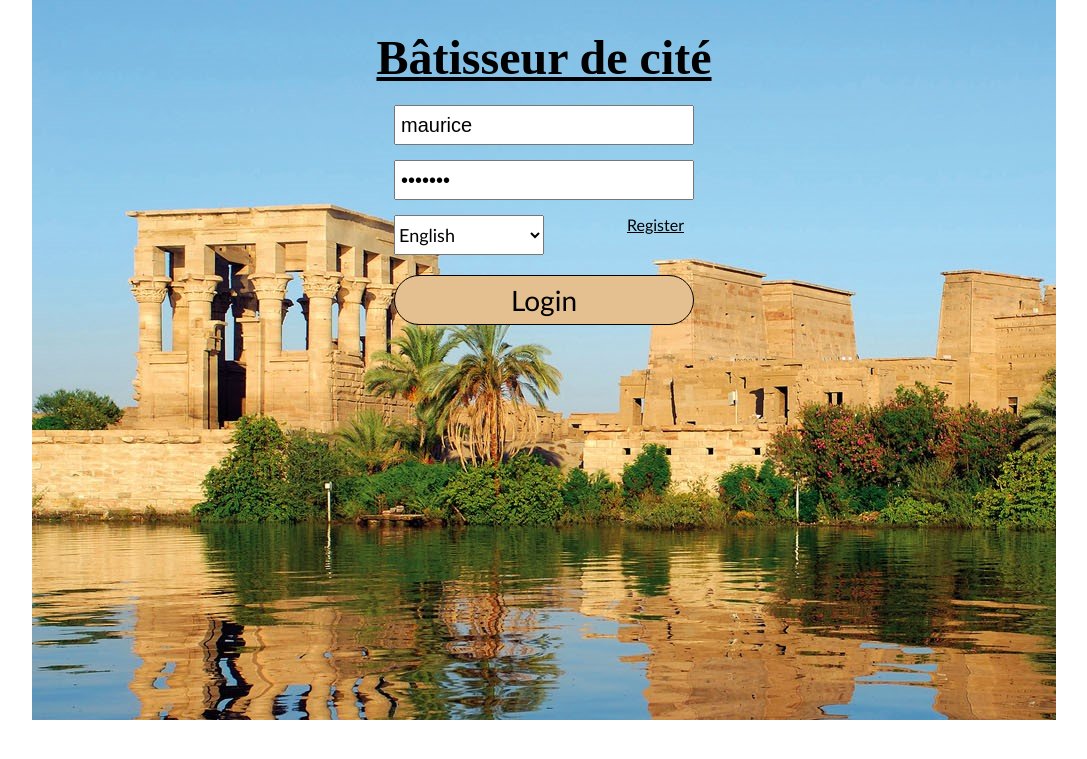
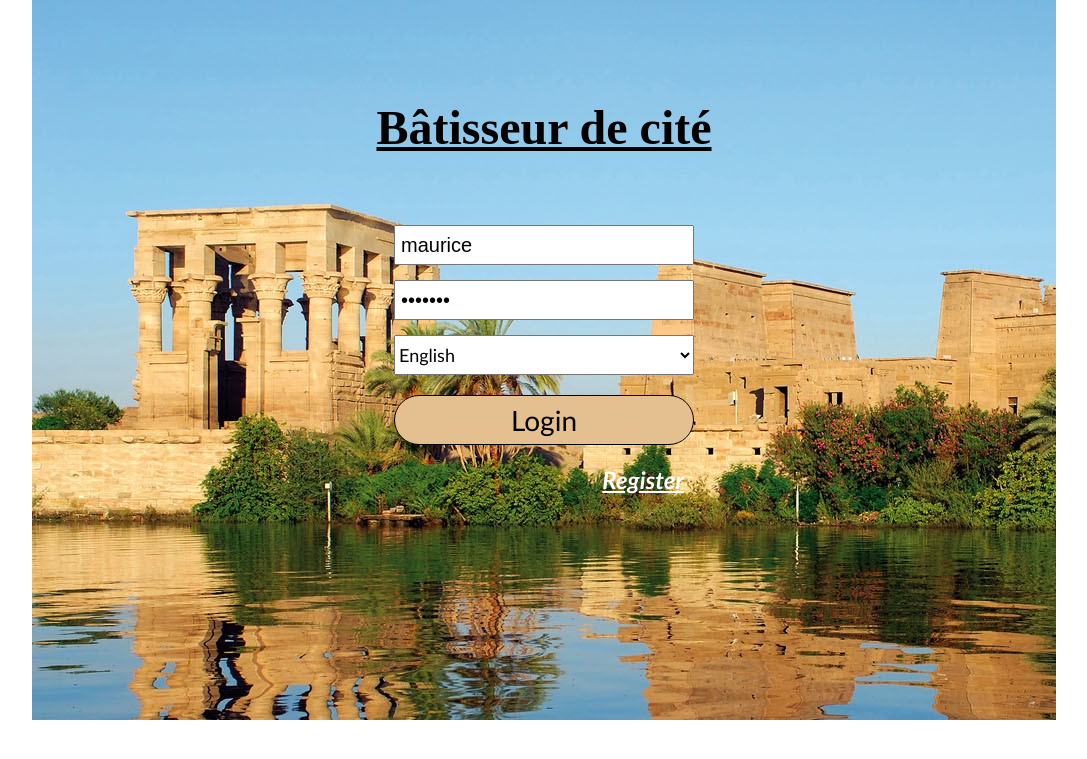
Before and after one commit to Blechfalke/CityBuilderProd, a PHP site: page / in a window 1280 px wide. Shown: the top 759 px of the page, without its empty margins (96-1183 px from the left). Run offline with PHP 8.4, Linux system fonts and the light colour scheme; some libraries are stand-ins or nearby versions.

Commit message:
login page changes

```diff
--- a/css/style.css
+++ b/css/style.css
@@ -108,8 +108,11 @@ body {
 
 .register {
 	padding-right: 10px;
-	color: black;
+	color: white;
 	float: right;
+	font-size:24px;
+	font-weight: bold;
+	font-style:italic;
 }
 
 .pageButtons:hover {
@@ -301,7 +304,7 @@ body {
 }
 
 #langdropdown {
-	width: 150px;
+	width: 300px;
 	height: 40px;
 	font-family: Calibri;
 	font-size: 18px;
--- a/view/login.php
+++ b/view/login.php
@@ -3,7 +3,7 @@ require_once '../config.php';
 header('Content-type: text/html; charset=UTF-8');
 $msg = isset($_SESSION['msg']) ? $_SESSION['msg'] : null;
 ?>
-<div id="header">Bâtisseur de cité</div>
+<div id="header" style="padding: 100px 0 50px 0;">Bâtisseur de cité</div>
     <div id='mainButtonDiv'>
     <input type='text' name='Username' id='username' class='loginForm' placeholder='Username' value='maurice'/>
     <input type='password' name='Password' id='password' class='loginForm' placeholder='Password' value='test123'/>
@@ -12,8 +12,9 @@ $msg = isset($_SESSION['msg']) ? $_SESSION['msg'] : null;
     	<option value='en_GB.UTF-8'>English</option>
     	<option value='fr_CH.UTF-8'>Français</option>
     </select>
-    <a href="javascript:void(0)" class="register">Register</a>
+
 	<input type='button' value='Login' name='Login' class='mainButtons login'/>
+	<a href="javascript:void(0)" class="register">Register</a>
     <?php if ($msg != null)
     	  	echo "<p id='errorMSG'>$msg</p>";?>
 </div>
```
